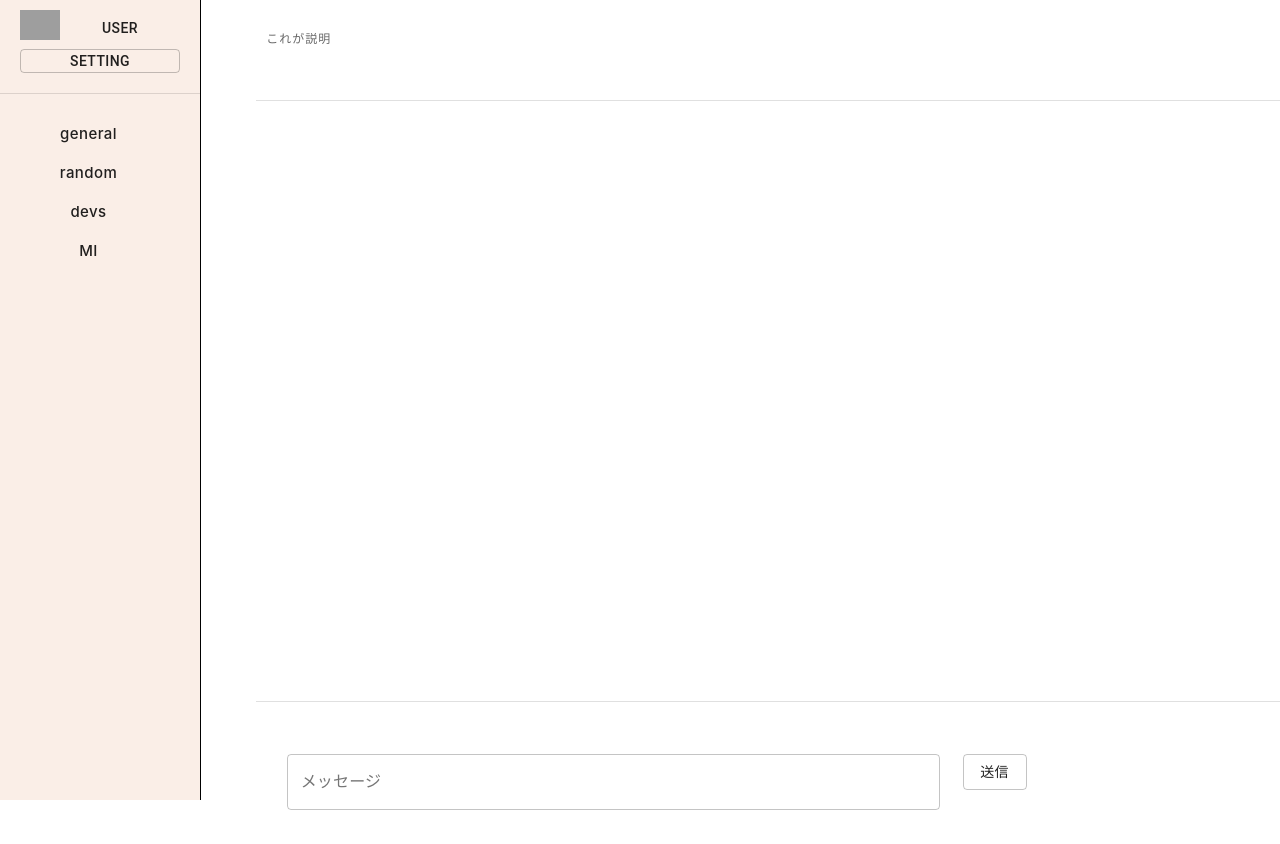
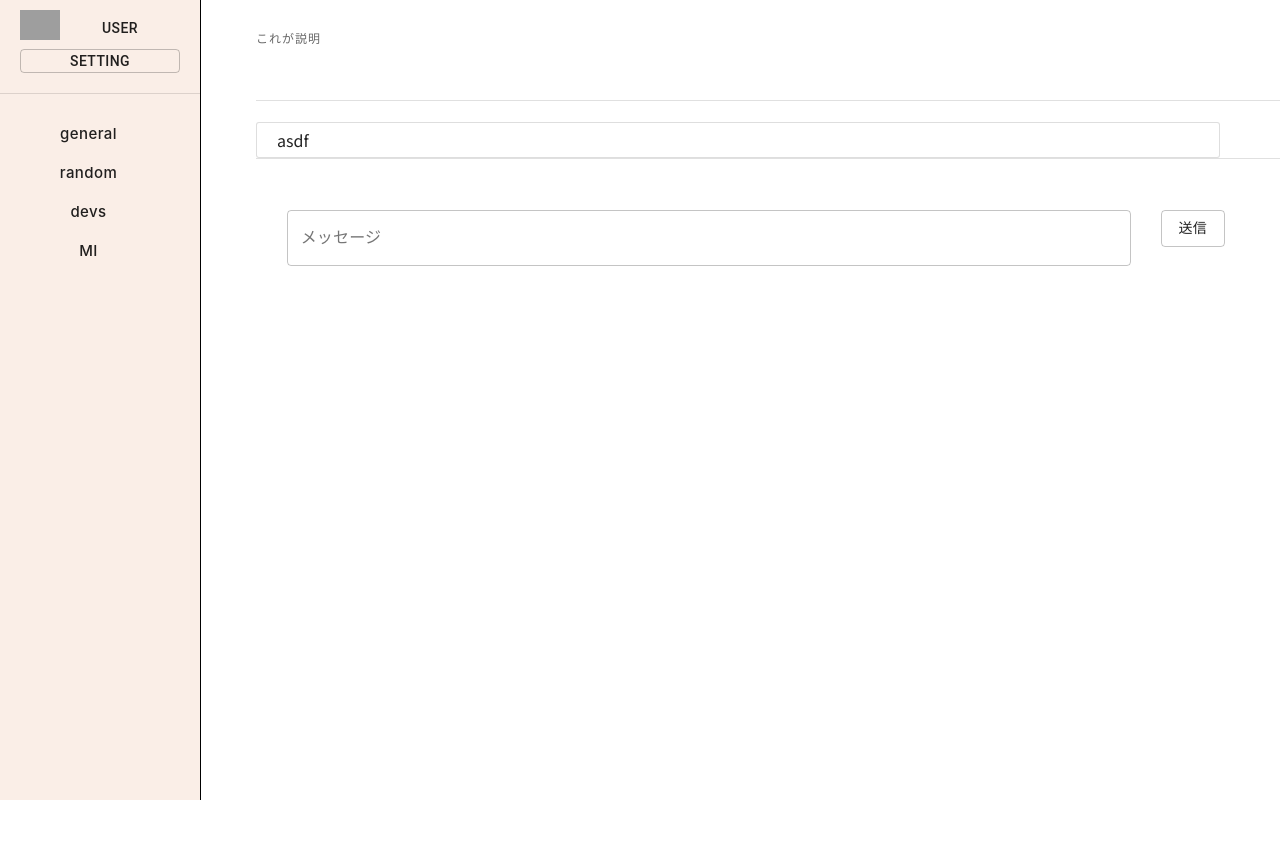
Before and after one commit to girakdev/Girack, a Next.js app: page /1 in a window 1280 px wide. After the commit the page ends 800 px from the top, so only its background shows below. Built offline with nearby package versions, Linux system fonts and the light colour scheme; grey boxes are pictures that could not be loaded.

Commit message:
change filename chatWindow.js from chatWindow.tsx

```diff
--- a/components/chatWindow.js
+++ b/components/chatWindow.tsx
@@ -8,7 +8,6 @@ import Header from './Header';
 
 const layoutStyle = {
     border: '1px solid #DDD',
-    width: "80%",
     height: "70%"
 
 }
@@ -17,7 +16,6 @@ const layoutStyle = {
 const chatHead = {
     fontSize: "20px",
     height: "10%",
-    paddingLeft: "1%",
     marginTop: "2%",
 }
 
@@ -32,14 +30,12 @@ const chatWL = {
 
 const useStyles = createStyles({
     cw: {
-        width: "80%",
         height: "70%",
         position: "relative"
     },
 });
 
 const chatInputStyle = {
-    width: "75%",
     marginLeft: "3%",
     marginTop: "5%",
 }
@@ -63,12 +59,13 @@ const chatWindow = (s) => {
                 <Typography variant="overline" style={{ color: "rgba(0, 0, 0, 0.6)", marginTop: "2px" }}>これが説明</Typography>
             </div>
             <Divider />
-            <div style={chatWL}>
+            <div>
+                <Paper style={chatPaperStyle} variant="outlined">asdf</Paper>
             </div>
             <Divider />
             <div style={chatInputStyle}>
-                <span style={{ float: "left", marginRight: "3%", width: "85%" }}><TextField style={{ width: "100%", float: "left" }} onChange={e => setMsgText(e.target.value)} label="メッセージ" variant="outlined" /></span>
-                <Button style={{ height: '100%' }} onClick={() => { chatSend(socket) }} variant="outlined">送信</Button>
+                <span style={{ float: "left", marginRight: "3%", width: "85%" }}><TextField style={{ width: "100%", float: "left" }} label="メッセージ" variant="outlined" /></span>
+                <Button style={{ height: '100%' }} variant="outlined">送信</Button>
             </div>
         </>
     );
```
